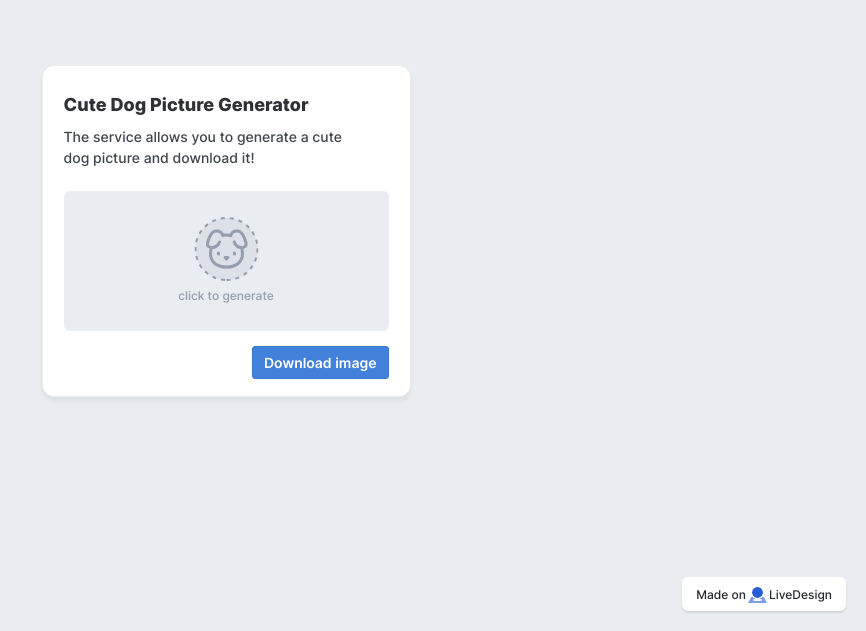
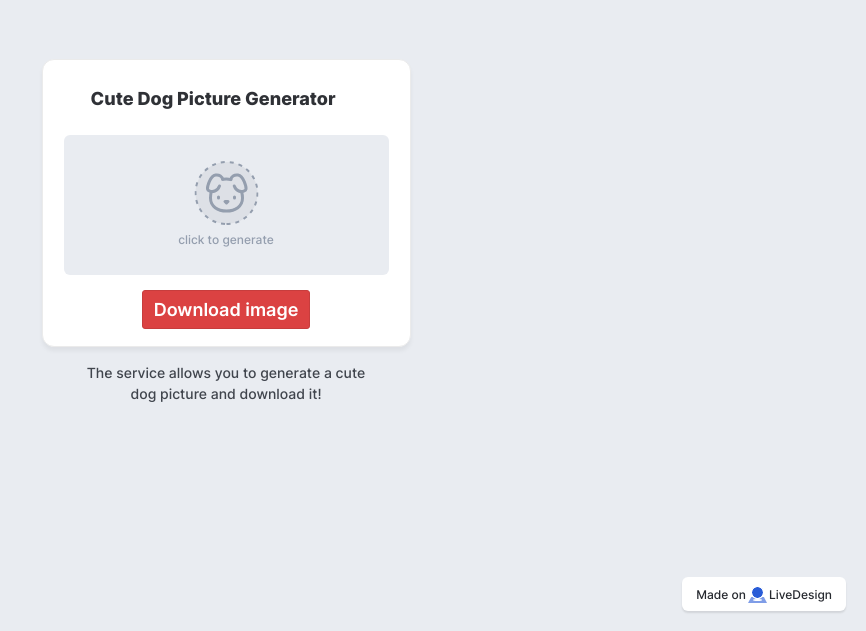
Before and after one commit to anisg/random-cute-dog-picture, a React (Vite) app: page / in a window 1280 px wide. Shown: the part 169-800 px from the top of the page, without its empty margins (414-1280 px from the left). Built offline with nearby package versions, Linux system fonts and the light colour scheme; the HTML template or start-up script is replaced by a standard one.

Commit message:
[LiveDesign] Updated 1 component

```diff
--- a/src/components/live/mainPage/RenderMainPage.tsx
+++ b/src/components/live/mainPage/RenderMainPage.tsx
@@ -9,7 +9,6 @@ export type RenderMainPageProps = {
 ["frame1"]?: DivProps;
 ["frame7"]?: DivProps;
 ["cuteDogPictureGenerator"]?: SpanProps;
-["theServiceAllowsYouToGenerateACuteDogPictureAndDownloadIt"]?: SpanProps;
 ["frame6"]?: DivProps;
 ["dogImageContainer"]?: DivProps;
 ["content"]?: DivProps;
@@ -18,6 +17,7 @@ export type RenderMainPageProps = {
 ["frame5"]?: DivProps;
 ["buttonDownload"]?: DivProps;
 ["downloadImage"]?: SpanProps;
+["theServiceAllowsYouToGenerateACuteDogPictureAndDownloadIt"]?: SpanProps;
 ["badgeLiveDesign"]?: DivProps;
 ["madeOn"]?: SpanProps;
 ["group869"]?: SvgProps;
@@ -28,10 +28,9 @@ export type RenderMainPageProps = {
 export const RenderMainPage = function (props: RenderMainPageProps) {
     const { frames = {}, ...restProps } = props;
     return (
-        <Div {...frames["mainPage"]} className={cls(frames, "mainPage")} style={{gap: 30, flexDirection: 'column', justifyContent: 'center', alignItems: 'center', overflow: 'hidden', position: 'relative', padding: '85px 85px 85px 85px', backgroundColor: '#e9ecf1', opacity: 1, display: 'flex', ...frames["mainPage"]}}>
+        <Div {...frames["mainPage"]} className={cls(frames, "mainPage")} style={{gap: 15, flexDirection: 'column', justifyContent: 'center', alignItems: 'center', overflow: 'hidden', position: 'relative', padding: '85px 85px 85px 85px', backgroundColor: '#e9ecf1', opacity: 1, display: 'flex', ...frames["mainPage"]}}>
   <Div {...frames["frame1"]} className={cls(frames, "frame1")} style={{gap: 23, flexDirection: 'column', alignItems: 'center', flexShrink: 0, overflow: 'hidden', position: 'relative', border: '1px  SOLID #ebebeb', boxShadow: '0px 4px 4px rgba(0, 0, 0, 0.05000000074505806)', borderRadius: 12, padding: '25px 21px 17px 21px', backgroundColor: '#ffffff', opacity: 1, display: 'flex', ...frames["frame1"]}}>
-    <Div {...frames["frame7"]} className={cls(frames, "frame7")} style={{gap: 8, flexDirection: 'column', flexShrink: 0, alignSelf: 'stretch', objectFit: 'cover', position: 'relative', padding: '0px 0px 0px 0px', opacity: 1, display: 'flex', ...frames["frame7"]}}><Span {...frames["cuteDogPictureGenerator"]} className={cls(frames, "cuteDogPictureGenerator")} style={{fontFamily: 'Inter', fontSize: 18, fontWeight: 800, color: '#2f3136', textAlign: 'left', display: 'flex', flexDirection: 'row', justifyContent: 'flex-start', width: 271, flexShrink: 0, position: 'relative', ...frames["cuteDogPictureGenerator"]}}>Cute Dog Picture Generator</Span>
-      <Span {...frames["theServiceAllowsYouToGenerateACuteDogPictureAndDownloadIt"]} className={cls(frames, "theServiceAllowsYouToGenerateACuteDogPictureAndDownloadIt")} style={{fontFamily: 'Inter', fontSize: 14, fontWeight: 500, color: '#40454d', textAlign: 'left', display: 'flex', flexDirection: 'row', justifyContent: 'flex-start', width: 283, flexShrink: 0, position: 'relative', ...frames["theServiceAllowsYouToGenerateACuteDogPictureAndDownloadIt"]}}>The service allows you to generate a cute dog picture and download it!</Span>
+    <Div {...frames["frame7"]} className={cls(frames, "frame7")} style={{gap: 8, flexDirection: 'column', alignItems: 'center', flexShrink: 0, alignSelf: 'stretch', objectFit: 'cover', position: 'relative', padding: '0px 0px 0px 0px', opacity: 1, display: 'flex', ...frames["frame7"]}}><Span {...frames["cuteDogPictureGenerator"]} className={cls(frames, "cuteDogPictureGenerator")} style={{fontFamily: 'Inter', fontSize: 18, fontWeight: 800, color: '#2f3136', textAlign: 'left', display: 'flex', flexDirection: 'row', justifyContent: 'flex-start', width: 271, flexShrink: 0, position: 'relative', ...frames["cuteDogPictureGenerator"]}}>Cute Dog Picture Generator</Span>
     </Div>
     <Div {...frames["frame6"]} className={cls(frames, "frame6")} style={{gap: 15, flexDirection: 'column', alignItems: 'stretch', flexShrink: 0, alignSelf: 'stretch', objectFit: 'cover', position: 'relative', padding: '0px 0px 0px 0px', opacity: 1, display: 'flex', ...frames["frame6"]}}>
       <Div {...frames["dogImageContainer"]} className={cls(frames, "dogImageContainer")} style={{gap: 6, flexDirection: 'column', width: 325, height: 140, justifyContent: 'center', alignItems: 'center', flexShrink: 0, overflow: 'hidden', position: 'relative', borderRadius: 6, padding: '0px 0px 0px 0px', backgroundColor: '#e9ecf1', opacity: 1, display: 'flex', ...frames["dogImageContainer"]}}>
@@ -49,12 +48,13 @@ export const RenderMainPage = function (props: RenderMainPageProps) {
           </svg><Span {...frames["clickToGenerate"]} className={cls(frames, "clickToGenerate")} style={{fontFamily: 'Inter', fontSize: 12, fontWeight: 500, color: '#949eae', textAlign: 'left', display: 'flex', flexDirection: 'row', justifyContent: 'flex-start', flexShrink: 0, position: 'relative', ...frames["clickToGenerate"]}}>click to generate</Span>
         </Div>
       </Div>
-      <Div {...frames["frame5"]} className={cls(frames, "frame5")} style={{gap: 30, flexDirection: 'row', justifyContent: 'flex-end', alignItems: 'center', flexShrink: 0, alignSelf: 'stretch', objectFit: 'cover', position: 'relative', padding: '0px 0px 0px 0px', opacity: 1, display: 'flex', ...frames["frame5"]}}>
-        <Div {...frames["buttonDownload"]} className={cls(frames, "buttonDownload")} style={{gap: 10, flexDirection: 'row', width: 'fit-content', alignItems: 'flex-start', flexShrink: 0, overflow: 'hidden', position: 'relative', border: '1px  SOLID #3d76c7', borderRadius: 3, padding: '5px 11px 5px 11px', backgroundColor: '#4281db', opacity: 1, display: 'flex', ...frames["buttonDownload"]}}><Span {...frames["downloadImage"]} className={cls(frames, "downloadImage")} style={{fontFamily: 'Inter', fontSize: 14, fontWeight: 600, color: '#ffffff', textAlign: 'left', display: 'flex', flexDirection: 'row', justifyContent: 'flex-start', flexShrink: 0, position: 'relative', ...frames["downloadImage"]}}>Download image</Span>
+      <Div {...frames["frame5"]} className={cls(frames, "frame5")} style={{gap: 30, flexDirection: 'row', justifyContent: 'center', alignItems: 'center', flexShrink: 0, alignSelf: 'stretch', objectFit: 'cover', position: 'relative', padding: '0px 0px 0px 0px', opacity: 1, display: 'flex', ...frames["frame5"]}}>
+        <Div {...frames["buttonDownload"]} className={cls(frames, "buttonDownload")} style={{gap: 10, flexDirection: 'row', width: 'fit-content', alignItems: 'flex-start', flexShrink: 0, overflow: 'hidden', position: 'relative', border: '1px  SOLID #c73d3d', borderRadius: 3, padding: '5px 11px 5px 11px', backgroundColor: '#db4242', opacity: 1, display: 'flex', ...frames["buttonDownload"]}}><Span {...frames["downloadImage"]} className={cls(frames, "downloadImage")} style={{fontFamily: 'Inter', fontSize: 18, fontWeight: 600, color: '#ffffff', textAlign: 'left', display: 'flex', flexDirection: 'row', justifyContent: 'flex-start', flexShrink: 0, position: 'relative', ...frames["downloadImage"]}}>Download image</Span>
         </Div>
       </Div>
     </Div>
   </Div>
+  <Span {...frames["theServiceAllowsYouToGenerateACuteDogPictureAndDownloadIt"]} className={cls(frames, "theServiceAllowsYouToGenerateACuteDogPictureAndDownloadIt")} style={{fontFamily: 'Inter', fontSize: 14, fontWeight: 500, color: '#40454d', textAlign: 'center', display: 'flex', flexDirection: 'row', justifyContent: 'flex-start', width: 283, flexShrink: 0, position: 'relative', ...frames["theServiceAllowsYouToGenerateACuteDogPictureAndDownloadIt"]}}>The service allows you to generate a cute dog picture and download it!</Span>
   <Div {...frames["badgeLiveDesign"]} className={cls(frames, "badgeLiveDesign")} style={{gap: 2, flexDirection: 'row', width: 'fit-content', alignItems: 'flex-start', flexShrink: 0, overflow: 'hidden', position: 'absolute', bottom: 20, right: 20, boxShadow: '0px 2px 2px rgba(0.2356770783662796, 0.2644856870174408, 0.3125, 0.10000000149011612)', borderRadius: 6, padding: '9px 14px 7px 14px', backgroundColor: '#ffffff', opacity: 1, display: 'flex', ...frames["badgeLiveDesign"]}}><Span {...frames["madeOn"]} className={cls(frames, "madeOn")} style={{fontFamily: 'Inter', fontSize: 12, fontWeight: 500, color: '#26292f', textAlign: 'left', display: 'flex', flexDirection: 'row', justifyContent: 'flex-start', flexShrink: 0, position: 'relative', ...frames["madeOn"]}}>Made on</Span>
     <svg className="group869" width={19} height={17} viewBox="0 0 19 17" fill="none" xmlns="http://www.w3.org/2000/svg">
       <path opacity="0.6" d="M0 17L3.28916 11H15.9398L19 17H0Z" fill="#295CD7" />
```
